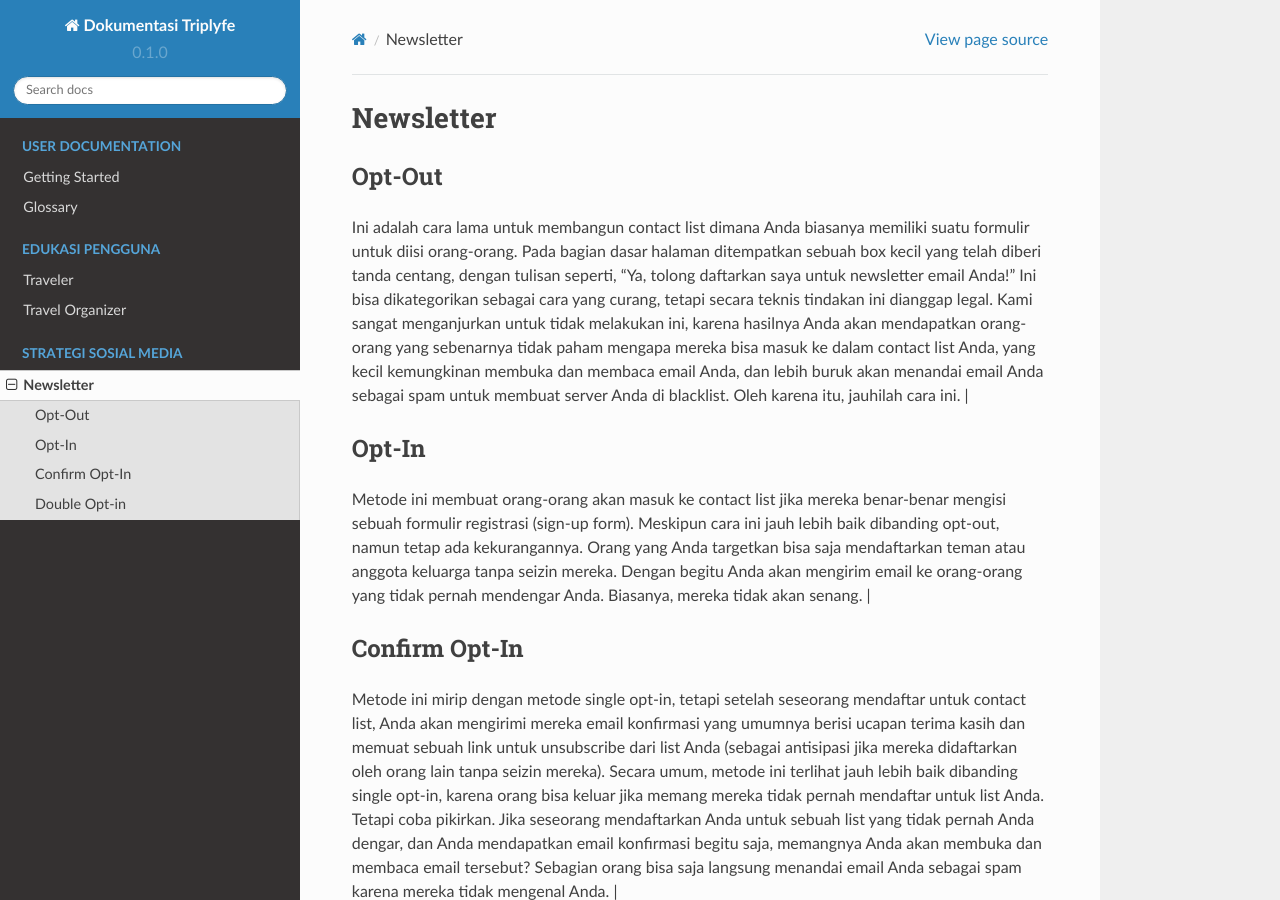
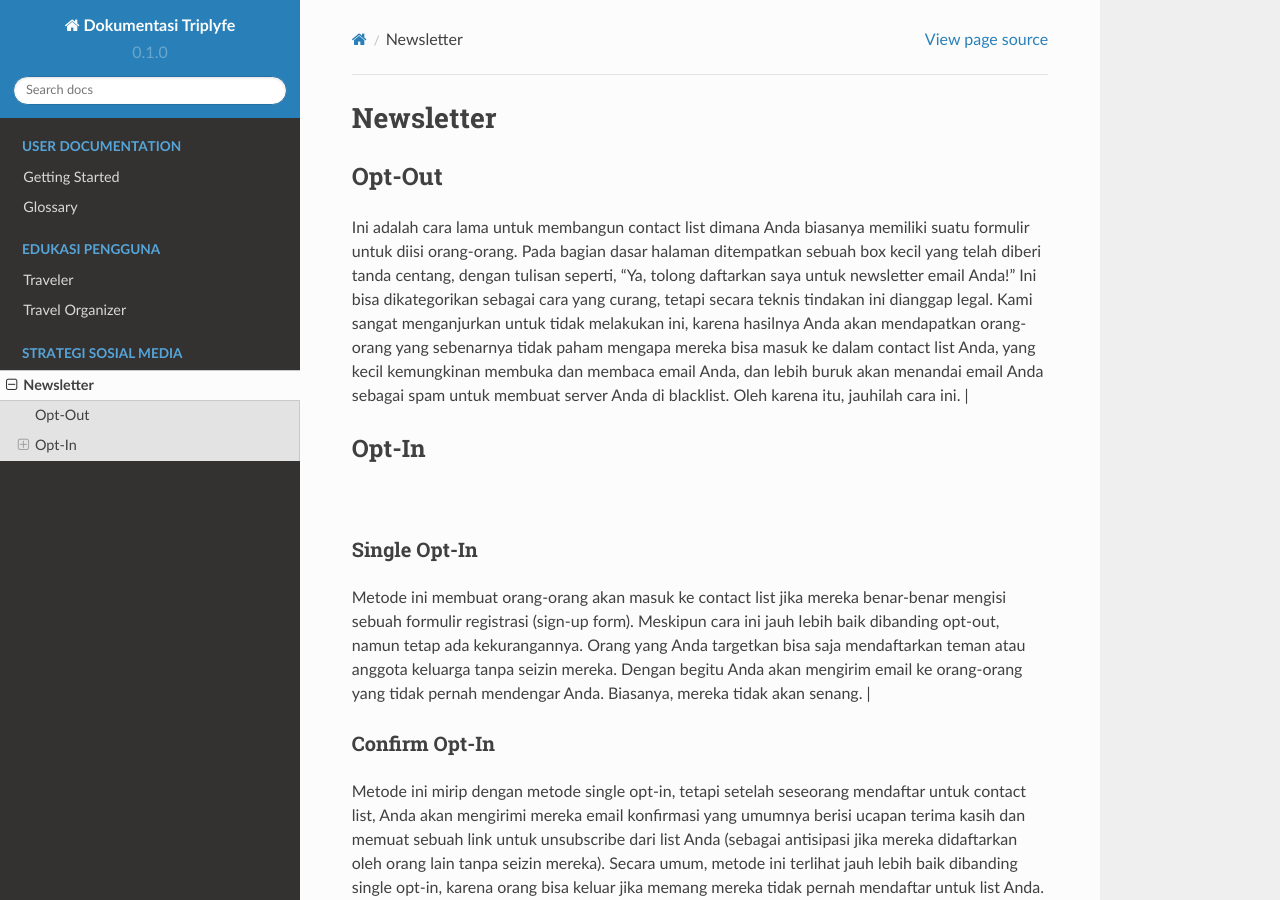
Before and after one commit to cleevo/doc.triplyfe, a Sphinx documentation site: the page built from docs/source/email-marketing.rst, in a window 1280 px wide and 900 px high. Built offline with Sphinx 7.4.7 and the Read the Docs theme 2.0.0, drawn with Linux system fonts in a browser that asks for light colours.

Commit message:
Pisahkan Single Opt-In

```diff
--- a/docs/source/email-marketing.rst
+++ b/docs/source/email-marketing.rst
@@ -11,19 +11,23 @@ Ini bisa dikategorikan sebagai cara yang curang, tetapi secara teknis tindakan i
 
 Opt-In
 ======
+|
+
+Single Opt-In
+-------------
 
 Metode ini membuat orang-orang akan masuk ke contact list jika mereka benar-benar mengisi sebuah formulir registrasi (sign-up form). Meskipun cara ini jauh lebih baik dibanding opt-out, namun tetap ada kekurangannya. Orang yang Anda targetkan bisa saja mendaftarkan teman atau anggota keluarga tanpa seizin mereka. Dengan begitu Anda akan mengirim email ke orang-orang yang tidak pernah mendengar Anda. Biasanya, mereka tidak akan senang.
 |
 
 Confirm Opt-In
-==============
+--------------
 
 Metode ini mirip dengan metode single opt-in, tetapi setelah seseorang mendaftar untuk contact list, Anda akan mengirimi mereka email konfirmasi yang umumnya berisi ucapan terima kasih dan memuat sebuah link untuk unsubscribe dari list Anda (sebagai antisipasi jika mereka didaftarkan oleh orang lain tanpa seizin mereka).
 Secara umum, metode ini terlihat jauh lebih baik dibanding single opt-in, karena orang bisa keluar jika memang mereka tidak pernah mendaftar untuk list Anda. Tetapi coba pikirkan. Jika seseorang mendaftarkan Anda untuk sebuah list yang tidak pernah Anda dengar, dan Anda mendapatkan email konfirmasi begitu saja, memangnya Anda akan membuka dan membaca email tersebut? Sebagian orang bisa saja langsung menandai email Anda sebagai spam karena mereka tidak mengenal Anda.
 |
 
 Double Opt-in
-=============
+-------------
 
 Seseorang mendaftar untuk masuk ke list, lalu Anda mengirim email konfirmasi dengan sebuah link yang harus mereka klik sebelum mereka masuk ke dalam contact list Anda. Jika mereka tidak meng-klik link tersebut, mereka tidak akan masuk ke dalam list. Menurut pendapat kami, ini merupakan cara terbaik untuk menangani contact list Anda. Kelebihan pendekatan ini antara lain :
 - Hanya orang yang benar-benar tertarik mendengar pesan dari Anda yang akan melakukan double opt-in, sehingga persentase click-through rate (tingkat keterbukaan) terhadap email yang dikirim akan jauh lebih tinggi (ada perbedaan 20% lebih tinggi dengan double opt-in).
```
